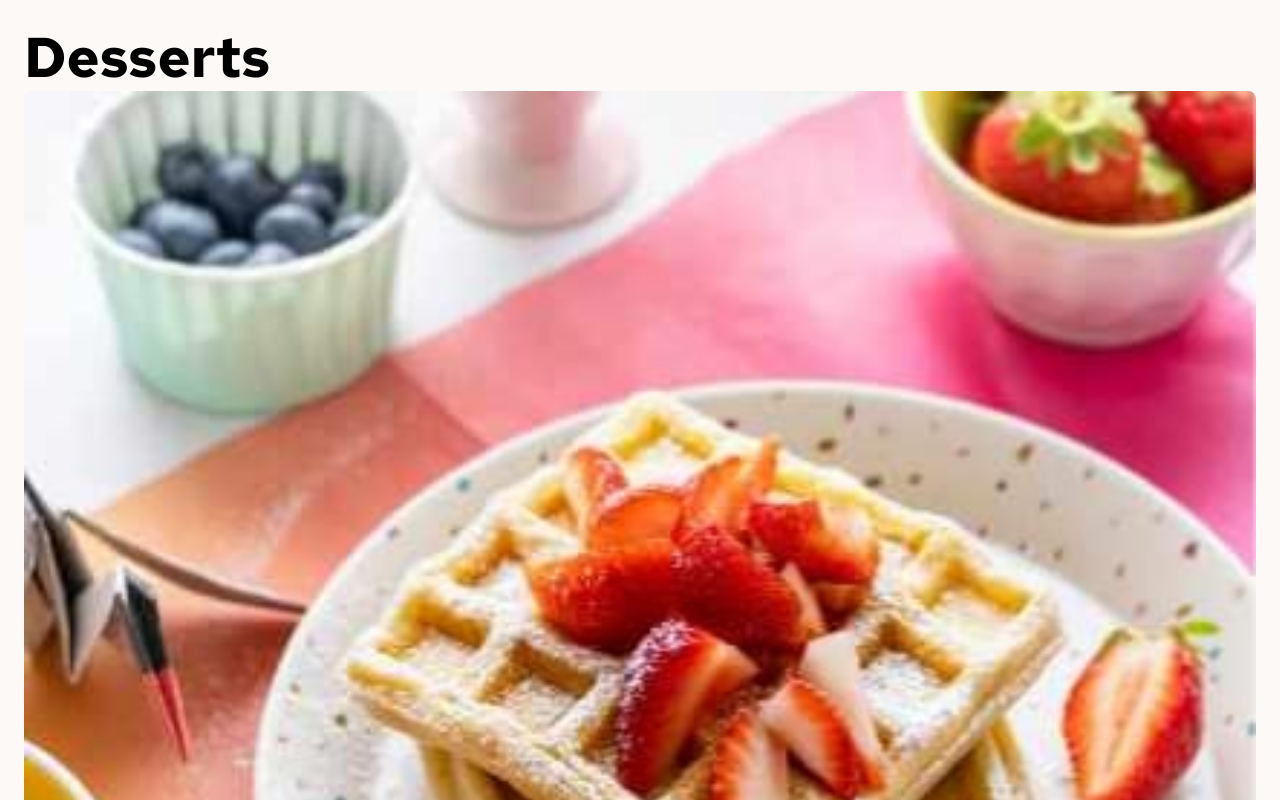
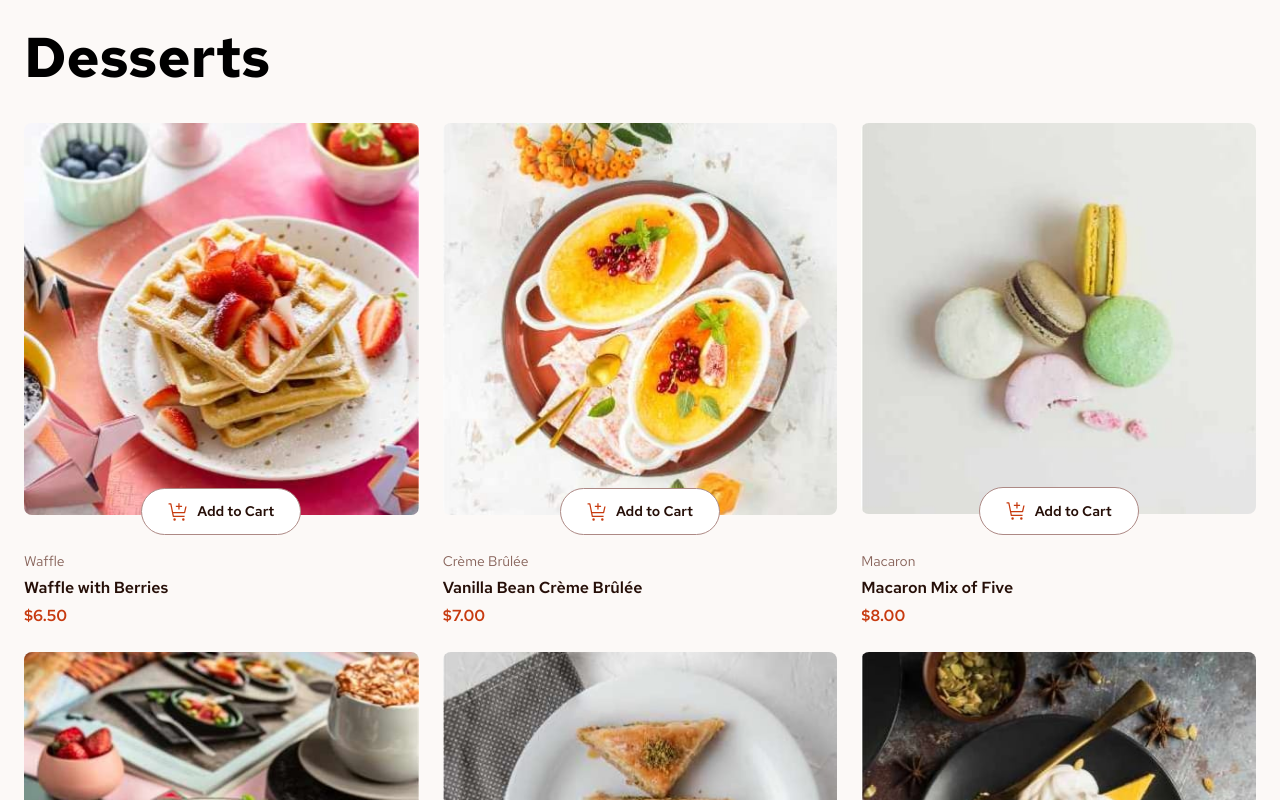
Before and after one commit to delroscol98/Product-Cart, a React (Vite) app: page / in a window 1280 px wide. Shown: the top 800 px of the page. Built offline with nearby package versions, Linux system fonts and the light colour scheme; data requests are answered from the project's data file.

Commit message:
respnsive grid

```diff
--- a/src/components/DessertList/DessertList.jsx
+++ b/src/components/DessertList/DessertList.jsx
@@ -1,5 +1,6 @@
 import { useEffect, useReducer } from "react";
 import DessertItem from "../DessertItem/DessertItem";
+import styles from "./DessertList.module.css";
 
 const BASE_URL = "http://localhost:8000/desserts";
 
@@ -53,7 +54,7 @@ function MenuList() {
   }, []);
 
   return (
-    <section className="menulist">
+    <section className={styles.dessertList}>
       {desserts.map((dessert) => (
         <DessertItem key={dessert.id} dessert={dessert} />
       ))}
--- a/src/components/DessertList/DessertList.module.css
+++ b/src/components/DessertList/DessertList.module.css
@@ -0,0 +1,17 @@
+.dessertList {
+  margin: var(--gap-6) 0;
+  display: grid;
+  gap: var(--gap-5);
+}
+
+@media screen and (width > 30em) {
+  .dessertList {
+    grid-template-columns: repeat(2, 1fr);
+  }
+}
+
+@media screen and (width > 48em) {
+  .dessertList {
+    grid-template-columns: repeat(3, 1fr);
+  }
+}
```
